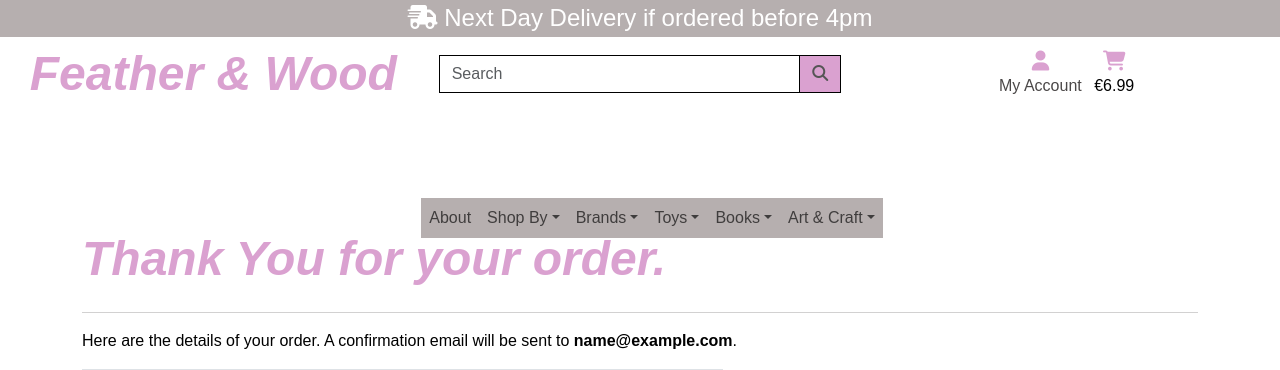
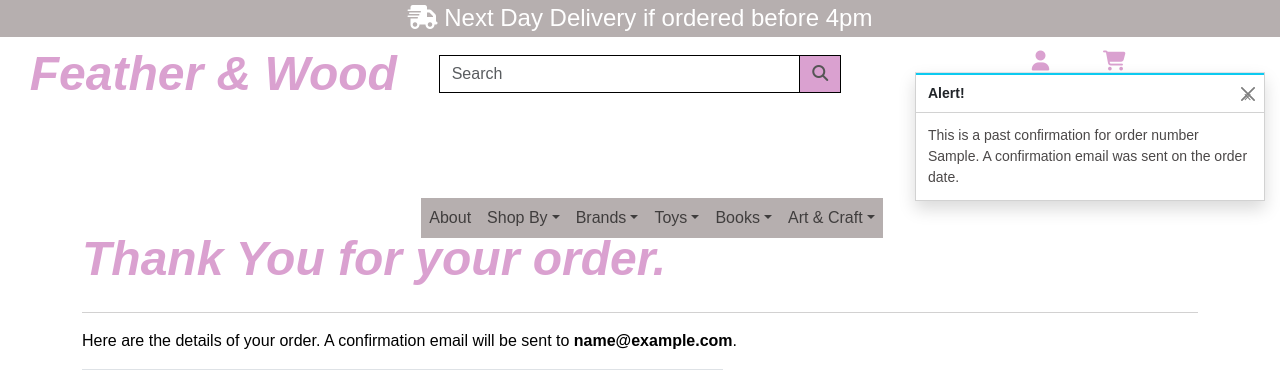
Before and after one commit to RdeSwart/feather_wood, a Django app: a page that uses templates/base.html in a window 1280 px wide. Shown: the top 370 px of the page. Run offline with Django 3.2, Linux system fonts and the light colour scheme; data comes from the database, SQL or seed files in the repository; tables that the repository leaves empty hold one stand-in row (values such as "Sample post"); some libraries are stand-ins or nearby versions; some web fonts are replaced.

Commit message:
fix: Correct toast alerts to bootstrap5 so buttons close and look more aesthetic

```diff
--- a/templates/base.html
+++ b/templates/base.html
@@ -74,7 +74,6 @@
       </script>
 
       <!-- carousel -->
-      <script src="https://code.jquery.com/jquery-3.6.0.min.js"></script>
       <script src="https://stackpath.bootstrapcdn.com/bootstrap/4.5.2/js/bootstrap.bundle.min.js"></script>
       {% endblock %}
 
@@ -190,15 +189,15 @@
       {% endblock %}
 
       {% block postloadjs %}
-        <script>
-          $(document).ready(function() {
-            $('.toast').toast('show');
-            $('.toast .close-btn').on('click', function() {
-            $(this).closest('.toast').remove();
+      <script>
+        document.addEventListener('DOMContentLoaded', function () {
+          document.querySelectorAll('.toast').forEach(function(toastEl) {
+            const toast = new bootstrap.Toast(toastEl);
+            toast.show();
           });
         });
       </script>
-    {% endblock %}
+      {% endblock %}
 
     <footer class="foot text-center text-lg-start border border-white mt-xl-5 pt-4">
 
--- a/templates/includes/toasts/toasts_error.html
+++ b/templates/includes/toasts/toasts_error.html
@@ -1,9 +1,9 @@
 <div class="toast custom-toast rounded-0 border-top 0" data-autohide="false">
     <div class="arrow-up arrow-danger"></div>
     <div class="w-100 toast-capper bg-danger"></div>
-    <div class="toast-header bg-white text-dark">
-        <strong class="mr-auto">Error!</strong>
-        <button type="button" class="ml-2 mb-1 close text-dark" data-dismiss="toast" aria-label="Close">
+    <div class="toast-header bg-white text-dark justify-content-between align-items-center">
+        <strong class="me-auto">Error!</strong>
+        <button type="button" class="btn-close ms-3" data-bs-dismiss="toast" aria-label="Close">
             <span aria-hidden="true">&times;</span>
         </button>
     </div>
--- a/templates/includes/toasts/toasts_info.html
+++ b/templates/includes/toasts/toasts_info.html
@@ -1,9 +1,9 @@
 <div class="toast custom-toast rounded-0 border-top 0" data-autohide="false">
     <div class="arrow-up arrow-info"></div>
     <div class="w-100 toast-capper bg-info"></div>
-    <div class="toast-header bg-white text-dark">
-        <strong class="mr-auto">Alert!</strong>
-        <button type="button" class="ml-2 mb-1 close text-dark" data-dismiss="toast" aria-label="Close">
+    <div class="toast-header bg-white text-dark justify-content-between align-items-center">
+        <strong class="me-auto">Alert!</strong>
+        <button type="button" class="btn-close ms-3" data-bs-dismiss="toast" aria-label="Close">
             <span aria-hidden="true">&times;</span>
         </button>
     </div>
--- a/templates/includes/toasts/toasts_success.html
+++ b/templates/includes/toasts/toasts_success.html
@@ -1,9 +1,9 @@
 <div class="toast custom-toast rounded-0 border-top 0" data-autohide="false">
     <div class="arrow-up arrow-success"></div>
     <div class="w-100 toast-capper bg-success"></div>
-    <div class="toast-header bg-white text-dark">
-        <strong class="mr-auto">Success! </strong>
-        <button type="button" class="ml-2 mb-1 close text-dark float-right" data-dismiss="toast" aria-label="Close">
+    <div class="toast-header bg-white text-dark justify-content-between align-items-center">
+        <strong class="me-auto">Success!</strong>
+        <button type="button" class="btn-close ms-3" data-bs-dismiss="toast" aria-label="Close">
             <span aria-hidden="true">&times;</span>
         </button>
     </div>
--- a/templates/includes/toasts/toasts_warning.html
+++ b/templates/includes/toasts/toasts_warning.html
@@ -1,9 +1,9 @@
 <div class="toast custom-toast rounded-0 border-top 0" data-autohide="false">
     <div class="arrow-up arrow-warning"></div>
     <div class="w-100 toast-capper bg-warning"></div>
-    <div class="toast-header bg-white text-dark">
-        <strong class="mr-auto">Warning!</strong>
-        <button type="button" class="ml-2 mb-1 close text-dark" data-dismiss="toast" aria-label="Close">
+    <div class="toast-header bg-white text-dark justify-content-between align-items-center">
+        <strong class="me-auto">Alert!</strong>
+        <button type="button" class="btn-close ms-3" data-bs-dismiss="toast" aria-label="Close">
             <span aria-hidden="true">&times;</span>
         </button>
     </div>
```
